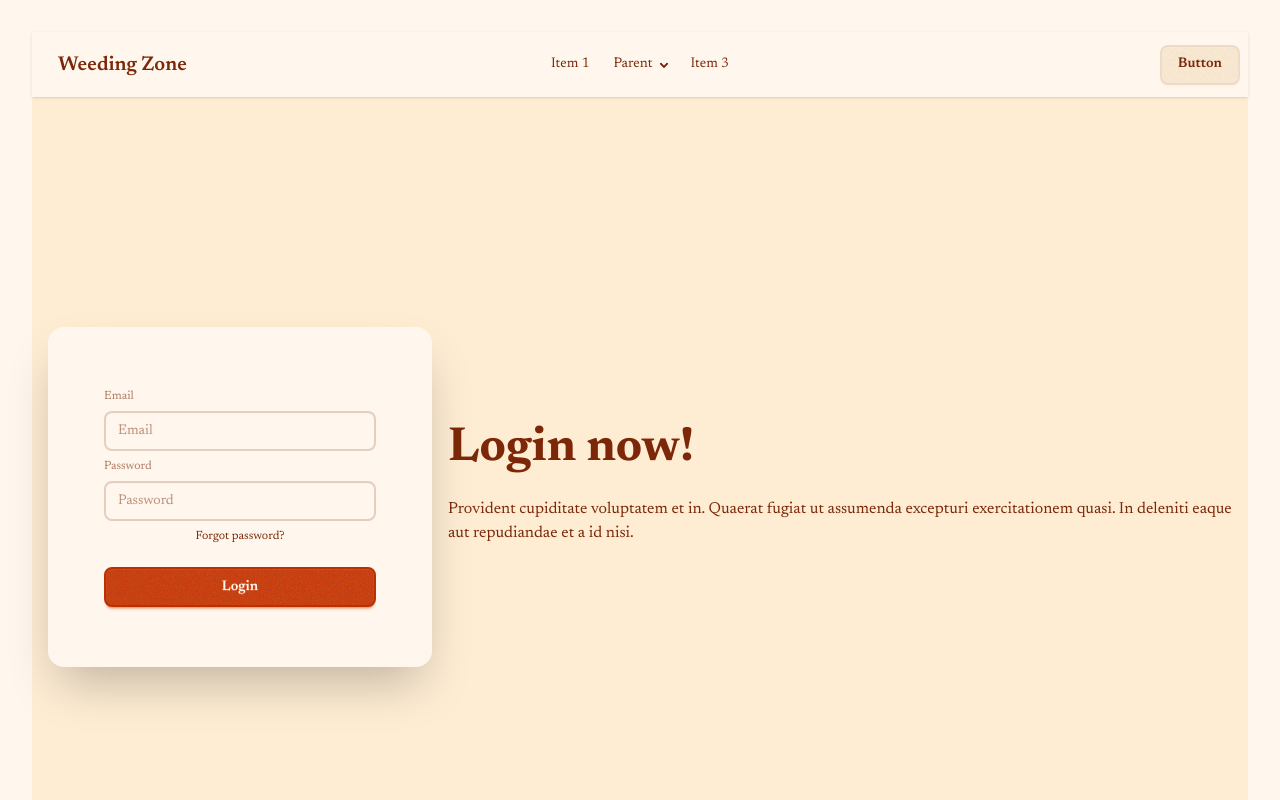
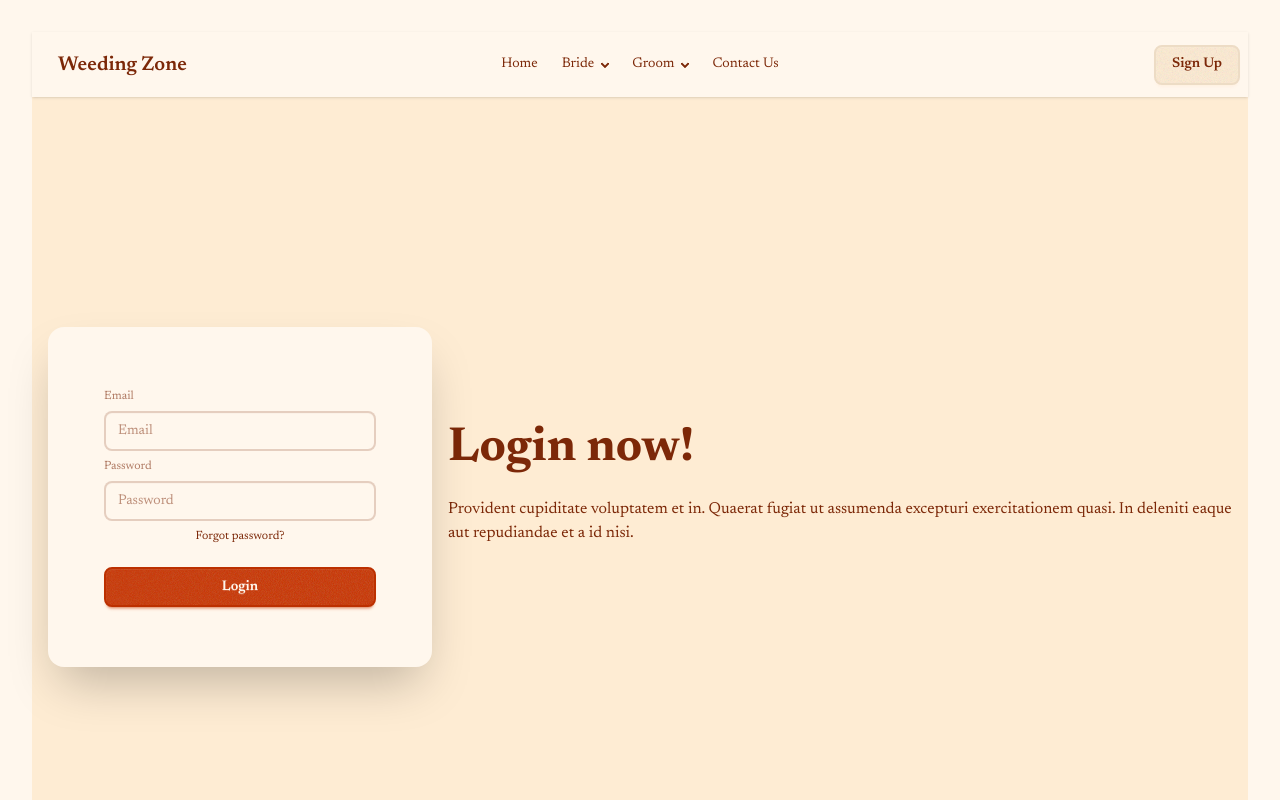
Before and after one commit to tamanna-cse-iubat/weeding-zone, a React (Vite) app: page / in a window 1280 px wide. Shown: the top 800 px of the page. Built offline with nearby package versions, Linux system fonts and the light colour scheme.

Commit message:
nav menu design

```diff
--- a/src/assets/Components/Header/Navbar.jsx
+++ b/src/assets/Components/Header/Navbar.jsx
@@ -1,5 +1,29 @@
 import React from 'react';
 
+const links = <>
+    <li><a>Home</a></li>
+    <li>
+        <details>
+            <summary>Bride</summary>
+            <ul className="p-2 bg-base-100 w-40 z-1">
+                <li><a>Lahenga</a></li>
+                <li><a>Shari </a></li>
+                <li><a>Holud Dress </a></li>
+            </ul>
+        </details>
+    </li>
+    <li>
+        <details>
+            <summary>Groom</summary>
+            <ul className="p-2 bg-base-100 w-40 z-1">
+                <li><a>Sherwani</a></li>
+                <li><a>Pagri</a></li>
+                <li><a>Nagra</a></li>
+            </ul>
+        </details>
+    </li>
+    <li><a>Contact Us</a></li>
+</>
 const Navbar = () => {
     return (
         <div className="navbar bg-base-100 shadow-sm">
@@ -11,36 +35,18 @@ const Navbar = () => {
                     <ul
                         tabIndex="-1"
                         className="menu menu-sm dropdown-content bg-base-100 rounded-box z-1 mt-3 w-52 p-2 shadow">
-                        <li><a>Item 1</a></li>
-                        <li>
-                            <a>Parent</a>
-                            <ul className="p-2">
-                                <li><a>Submenu 1</a></li>
-                                <li><a>Submenu 2</a></li>
-                            </ul>
-                        </li>
-                        <li><a>Item 3</a></li>
+                       {links}
                     </ul>
                 </div>
                 <a className="btn btn-ghost text-xl">Weeding Zone</a>
             </div>
             <div className="navbar-center hidden lg:flex">
                 <ul className="menu menu-horizontal px-1">
-                    <li><a>Item 1</a></li>
-                    <li>
-                        <details>
-                            <summary>Parent</summary>
-                            <ul className="p-2 bg-base-100 w-40 z-1">
-                                <li><a>Submenu 1</a></li>
-                                <li><a>Submenu 2</a></li>
-                            </ul>
-                        </details>
-                    </li>
-                    <li><a>Item 3</a></li>
+                   {links}
                 </ul>
             </div>
             <div className="navbar-end">
-                <a className="btn">Button</a>
+                <a className="btn">Sign Up</a>
             </div>
         </div>
     );
```
